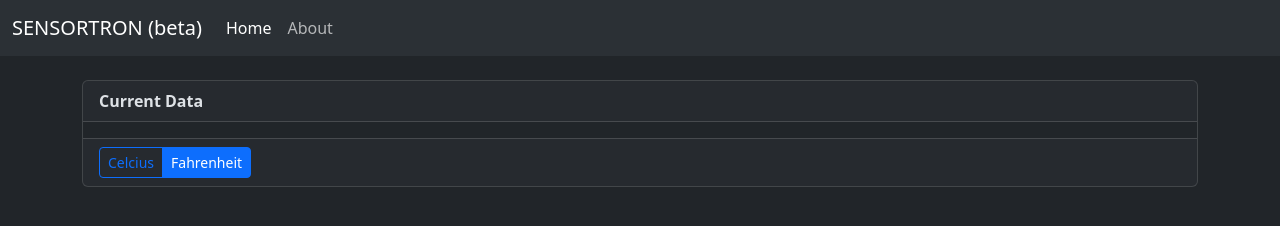
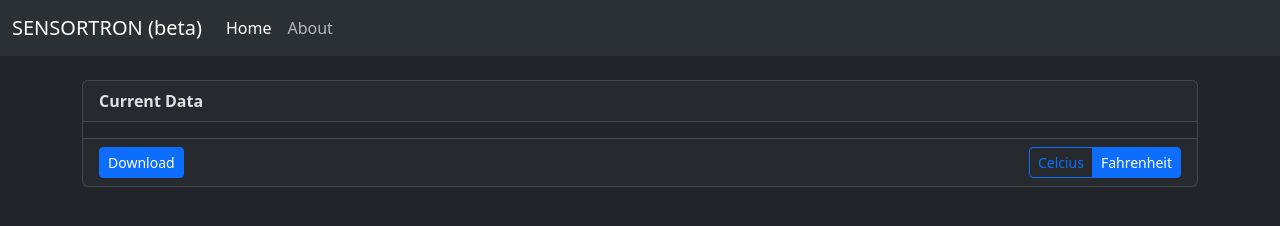
Before and after one commit to pablotron/sensortron, a plain HTML site: page web/res/html/home.html in a window 1280 px wide. Drawn offline with Linux system fonts and the light colour scheme; no server answers.

Commit message:
res/html/home.html: add download button

```diff
--- a/web/res/html/home.html
+++ b/web/res/html/home.html
@@ -71,6 +71,18 @@
         </table>
 
         <div class='card-footer'>
+          <div class='btn-toolbar justify-content-between'>
+          <div class='btn-group' role='group'>
+            <a
+              href='/api/download-current'
+              class='btn btn-sm btn-primary'
+              title='Download current data as a CSV file.'
+              aria-label='Download current data as a CSV file.'
+            >
+              Download
+            </a>
+          </div>
+
           <div class='btn-group' role='group'>
             <input
               type='radio'
```
